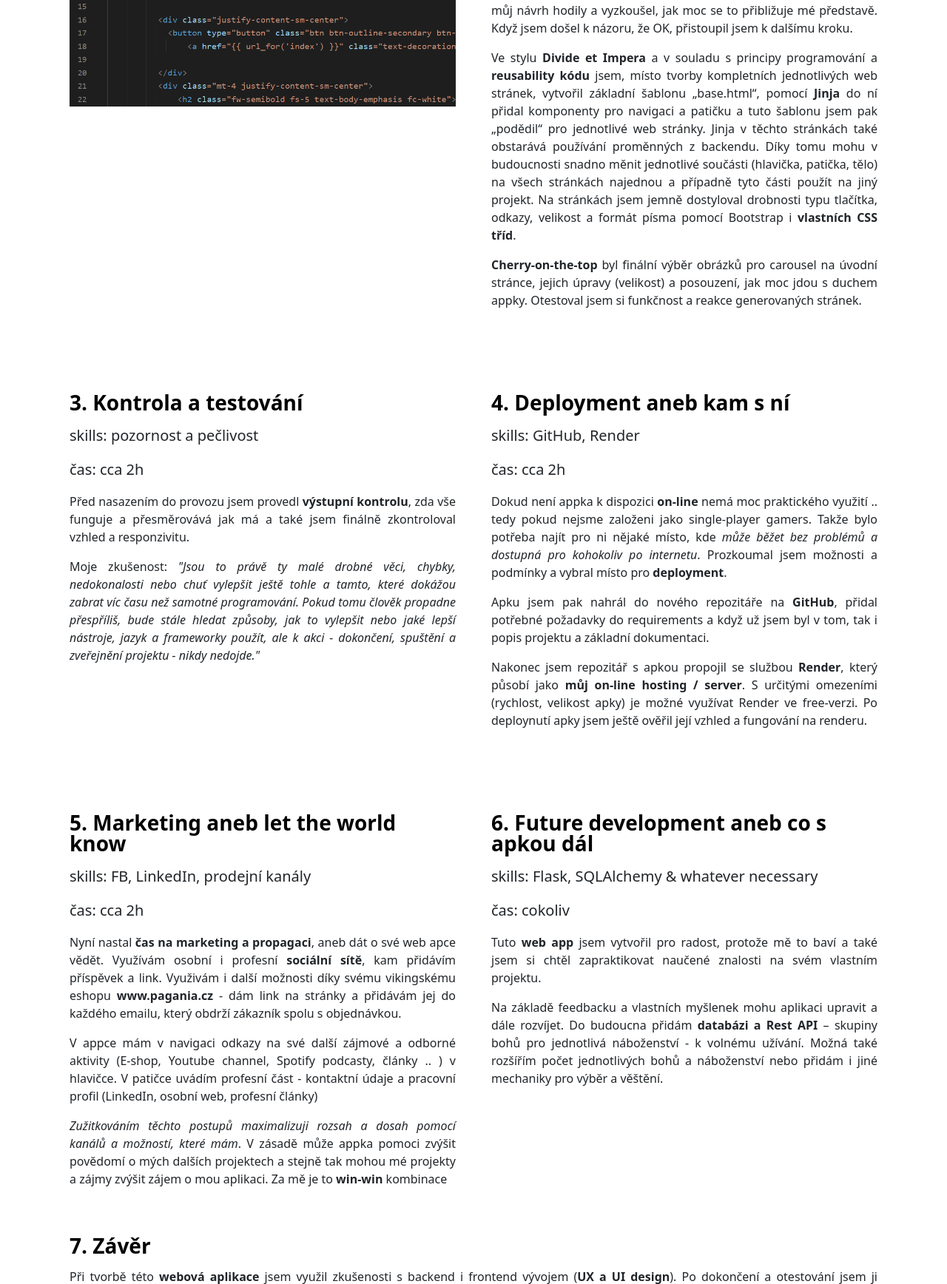
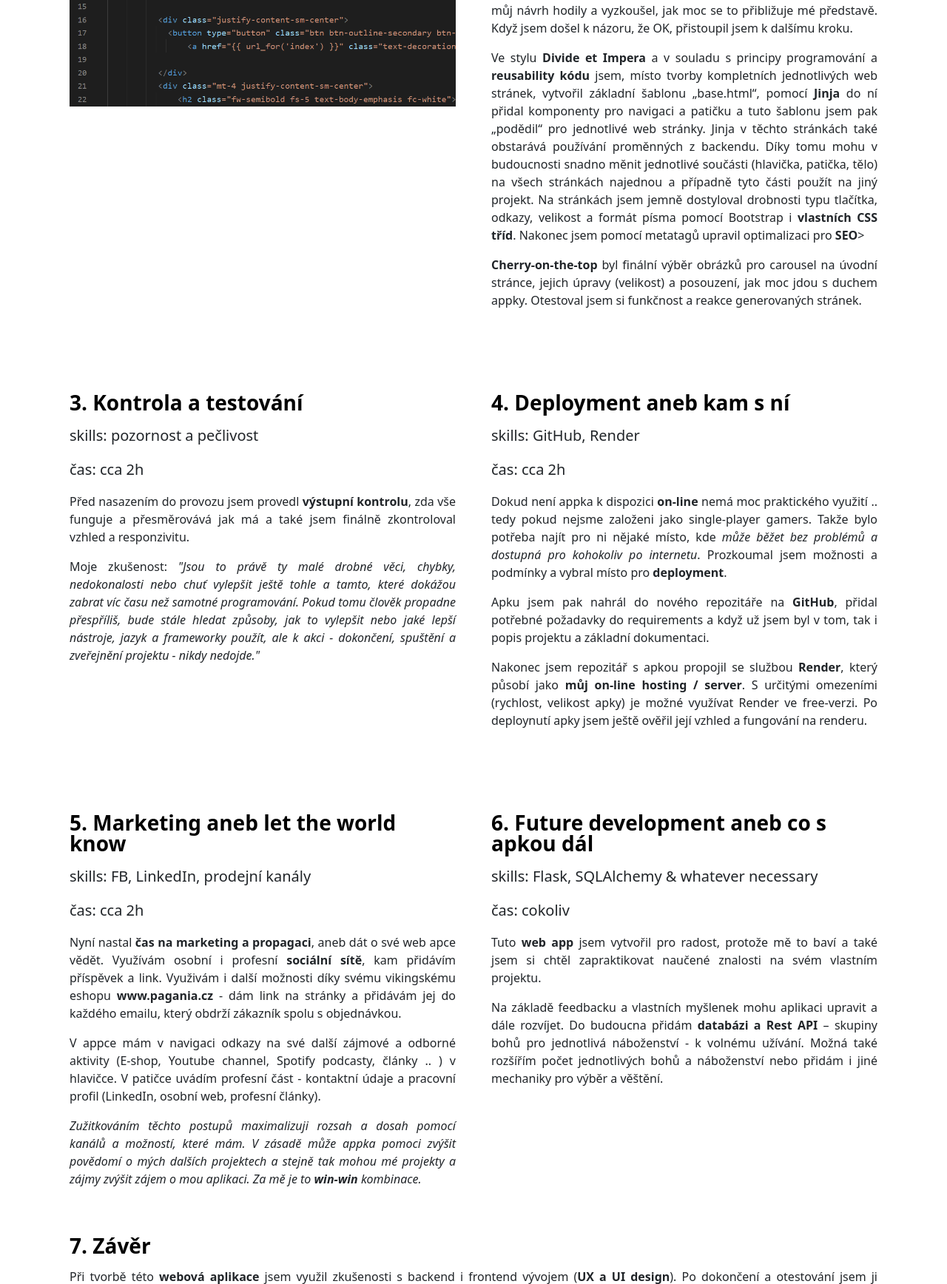
Before and after one commit to Bran-Mak-Morn/Pagan_Divination, a Flask app: page /web-app-development in a window 1280 px wide. Shown: the part 1533-3269 px from the top of the page at 74% size. Run offline with Flask 3, Linux system fonts and the light colour scheme; some libraries are stand-ins or nearby versions.

Commit message:
Add files via upload

```diff
--- a/templates/web-app-development.html
+++ b/templates/web-app-development.html
@@ -69,7 +69,7 @@
                       <p class="lead">čas: 	ráno na Bootstrap, HTML a CSS</p>
                       <p class="lead">	odpoledne na procházení a výběr obrázků do carouselu</p>
                       <p>Přišel čas nahradit provizorní <span class="bold">hardcoded HTML</span> něčím lepším a zároveň si práci zjednodušit. Nejdříve jsem si navrhnul vlastní layout stránek. Poté jsem si vybral <span class="bold">Bootstrap komponenty</span>, které se pro můj návrh hodily a vyzkoušel, jak moc se to přibližuje mé představě. Když jsem došel k názoru, že OK, přistoupil jsem k dalšímu kroku. </p>
-                      <p>Ve stylu <span class="bold">Divide et Impera</span> a v souladu s principy programování a <span class="bold">reusability kódu</span> jsem, místo tvorby kompletních jednotlivých web stránek, vytvořil základní šablonu „base.html“, pomocí <span class="bold">Jinja</span> do ní přidal komponenty pro navigaci a patičku a tuto šablonu jsem pak „podědil“ pro jednotlivé web stránky. Jinja v těchto stránkách také obstarává používání proměnných z backendu. Díky tomu mohu v budoucnosti snadno měnit jednotlivé součásti (hlavička, patička, tělo) na všech stránkách najednou a případně tyto části použít na jiný projekt. Na stránkách jsem jemně dostyloval drobnosti typu tlačítka, odkazy, velikost a formát písma pomocí Bootstrap i <span class="bold">vlastních CSS tříd</span>.</p>
+                      <p>Ve stylu <span class="bold">Divide et Impera</span> a v souladu s principy programování a <span class="bold">reusability kódu</span> jsem, místo tvorby kompletních jednotlivých web stránek, vytvořil základní šablonu „base.html“, pomocí <span class="bold">Jinja</span> do ní přidal komponenty pro navigaci a patičku a tuto šablonu jsem pak „podědil“ pro jednotlivé web stránky. Jinja v těchto stránkách také obstarává používání proměnných z backendu. Díky tomu mohu v budoucnosti snadno měnit jednotlivé součásti (hlavička, patička, tělo) na všech stránkách najednou a případně tyto části použít na jiný projekt. Na stránkách jsem jemně dostyloval drobnosti typu tlačítka, odkazy, velikost a formát písma pomocí Bootstrap i <span class="bold">vlastních CSS tříd</span>. Nakonec jsem pomocí metatagů upravil optimalizaci pro <span class="bold">SEO</span>></p>
                       <p><span class="bold">Cherry-on-the-top</span> byl finální výběr obrázků pro carousel na úvodní stránce, jejich úpravy (velikost) a posouzení, jak moc jdou s duchem appky. Otestoval jsem si funkčnost a reakce generovaných stránek.</p>
                       <p></p>
 
@@ -105,8 +105,8 @@
                     <p class="lead">skills: FB, LinkedIn, prodejní kanály</p>
                     <p class="lead">čas: cca 2h</p>
                     <p>Nyní nastal <span class="bold">čas na marketing a propagaci</span>, aneb dát o své web apce vědět. Využívám osobní i profesní <span class="bold">sociální sítě</span>, kam přidávím příspěvek a link. Využivám i další možnosti díky svému vikingskému eshopu <strong>www.pagania.cz</strong> - dám link na stránky a přidávám jej do každého emailu, který obdrží zákazník spolu s objednávkou.</p>
-                    <p>V appce mám v navigaci odkazy na své další zájmové a odborné aktivity (E-shop, Youtube channel, Spotify podcasty, články .. ) v hlavičce. V patičce uvádím profesní část - kontaktní údaje a pracovní profil (LinkedIn, osobní web, profesní články)</p>
-                    <p><span class="italic">Zužitkováním těchto postupů maximalizuji rozsah a dosah pomocí kanálů a možností, které mám</span>. V zásadě může appka pomoci zvýšit povědomí o mých dalších projektech a stejně tak mohou mé projekty a zájmy zvýšit zájem o mou aplikaci. Za mě je to <span class="bold">win-win</span> kombinace</p>
+                    <p>V appce mám v navigaci odkazy na své další zájmové a odborné aktivity (E-shop, Youtube channel, Spotify podcasty, články .. ) v hlavičce. V patičce uvádím profesní část - kontaktní údaje a pracovní profil (LinkedIn, osobní web, profesní články).</p>
+                    <p><span class="italic">Zužitkováním těchto postupů maximalizuji rozsah a dosah pomocí kanálů a možností, které mám. V zásadě může appka pomoci zvýšit povědomí o mých dalších projektech a stejně tak mohou mé projekty a zájmy zvýšit zájem o mou aplikaci. Za mě je to <span class="bold">win-win</span> kombinace.</span></p>
                 </div>
 
                 <div class="col-lg-6">
```
